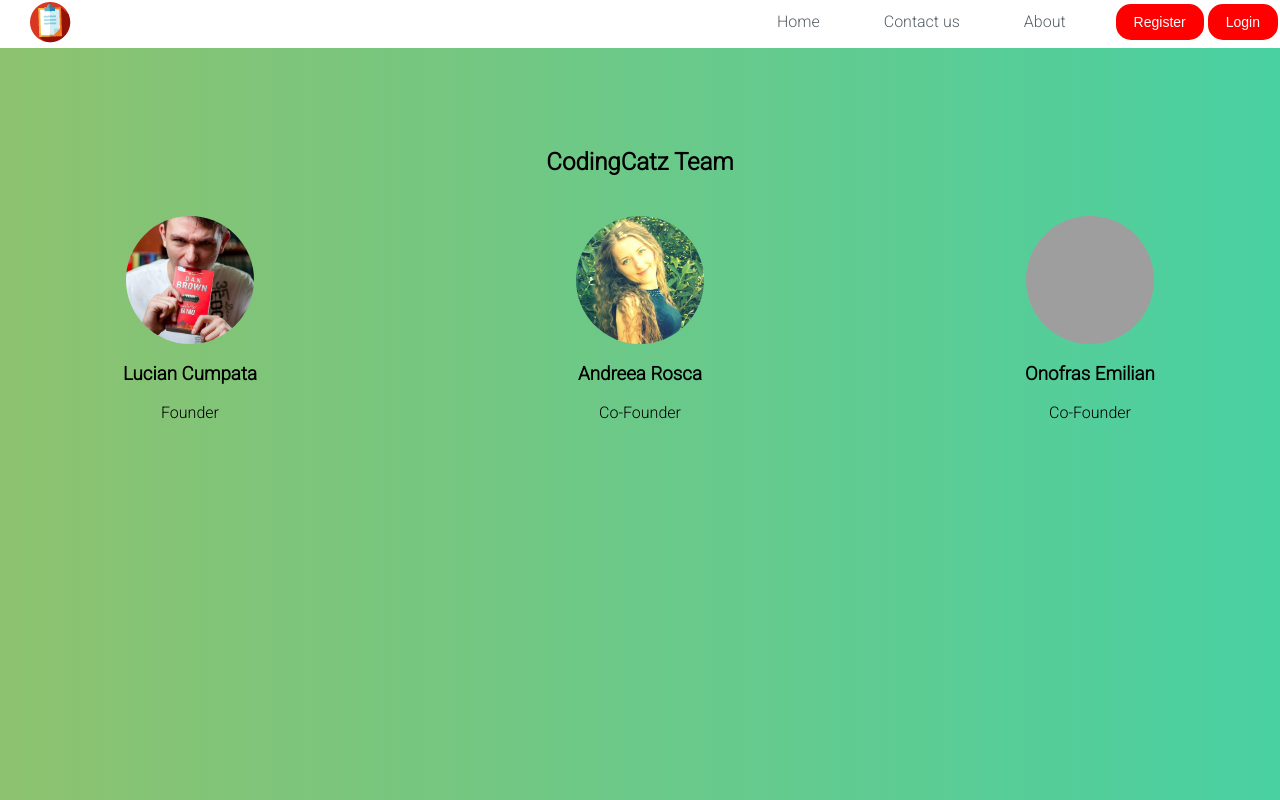
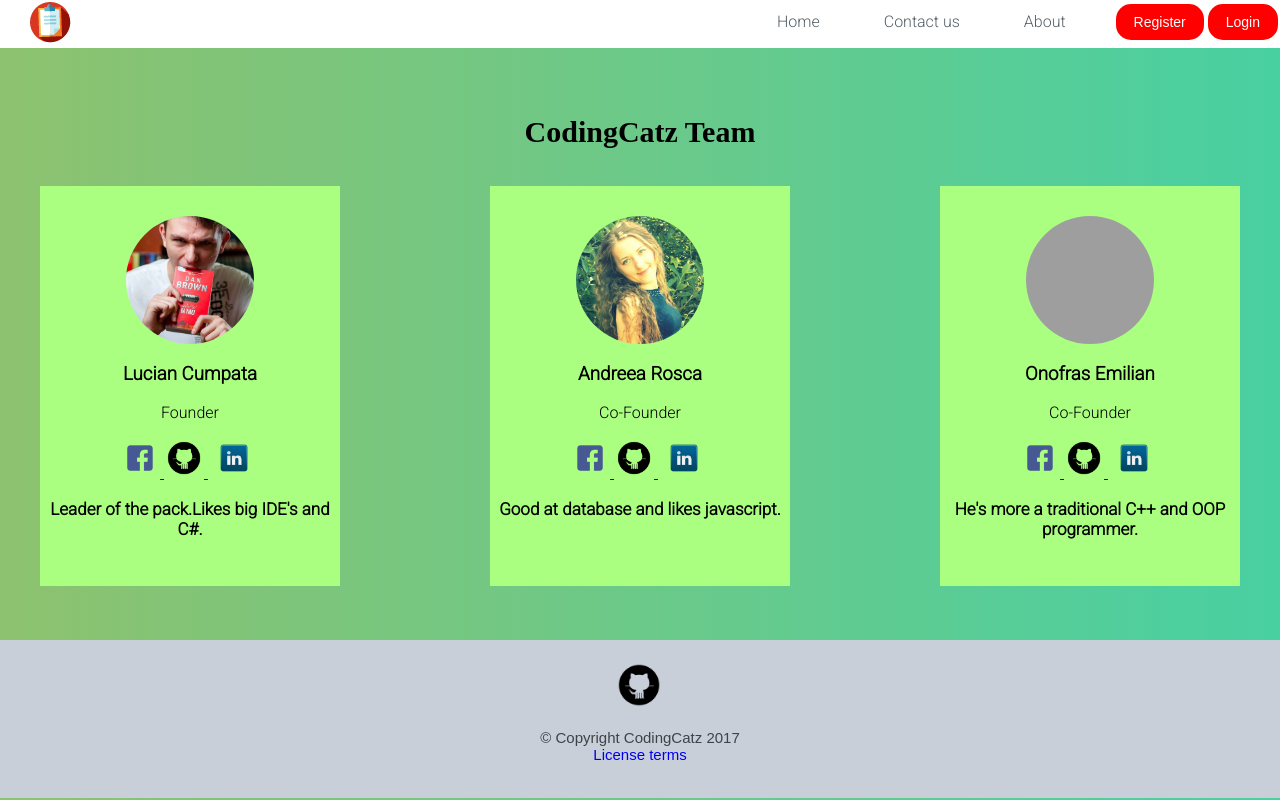
Before and after one commit to LucianCumpata/TW-Project, a website: page public/about.html in a window 1280 px wide. Drawn offline with Linux system fonts and the light colour scheme; grey boxes are pictures that could not be loaded.

Commit message:
updated about.html

```diff
--- a/public/about.html
+++ b/public/about.html
@@ -28,29 +28,61 @@
 
 <section id="about-section">
     <div class="container">
-
         <div id="about_left">
-            <img src="images/team/profile-luci.jpg" alt="HTML5 Icon"
-                 style="width:128px;height:128px;border-radius: 50%;display: block; margin: auto; margin-top: 10%">
+           <div class="container2">
+            <img class="style_image" src="images/team/profile-luci.jpg" alt="HTML5 Icon">
             <h3>Lucian Cumpata</h3>
             <p>Founder</p>
+            <a href="https://www.facebook.com/lucian.cumpata?fref=ts">
+            <img class="footer-icon4" src="images/facebook-icon-preview-1.png">
+            </a>
+            <a href="https://github.com/LucianCumpata/TW-Project">
+            <img class="footer-icon3" src="images/github-icon.png" >
+            </a>
+            <img class="footer-icon5" src="images/linkedin.png">
+            <p class="about_txt">Leader of the pack.Likes big IDE's and C#.</p>
+         </div>
         </div>
 
         <div id="about_middle">
-            <img src="images/team/profile-andreea.jpg" alt="HTML5 Icon"
-                 style="width:128px;height:128px;border-radius: 50%;display: block; margin: auto; margin-top: 10%">
+           <div class="container2">
+            <img class="style_image" src="images/team/profile-andreea.jpg" alt="HTML5 Icon">
             <h3>Andreea Rosca</h3>
             <p>Co-Founder</p>
+            <a href="https:/www.facebook.com/rosca.andreea.58">
+            <img class="footer-icon4" src="images/facebook-icon-preview-1.png">
+            </a>
+            <a href="https://github.com/LucianCumpata/TW-Project">
+            <img class="footer-icon3" src="images/github-icon.png" >
+            </a>
+            <img class="footer-icon5" src="images/linkedin.png">
+            <p class="about_txt">Good at database and likes javascript.</p>
+        </div>
         </div>
         <div id="about_right">
-            <img src="images/team/profile-emi.png" alt="HTML5 Icon"
-                 style="width:128px;height:128px;border-radius: 50%;display: block; margin: auto; margin-top: 10%">
+           <div class="container2">
+            <img class="style_image" src="images/team/profile-emi.png" alt="HTML5 Icon">
             <h3>Onofras Emilian</h3>
             <p>Co-Founder </p>
-
-        </div>
+            <a href="https://www.facebook.com/Emy.Hello?fref=ts">
+            <img class="footer-icon4" src="images/facebook-icon-preview-1.png">
+            </a>
+            <a href="https://github.com/LucianCumpata/TW-Project">
+            <img class="footer-icon3" src="images/github-icon.png" >
+            </a>
+            <img class="footer-icon5" src="images/linkedin.png">
+            <p class="about_txt">He's more a traditional C++ and OOP programmer.</p>
+           </div>
+           </div>
     </div>
 
 </section>
 </body>
+<footer id="footer">
+    <a href="https://github.com/LucianCumpata/TW-Project">
+        <img id="footer-icon2" src="images/github-icon.png" >
+    </a>
+    <p class="copyright"> © Copyright CodingCatz 2017 <br><a href="license.html">License terms</a>
+    </p>
+</footer>
 </html>
--- a/public/css/style-sheet.css
+++ b/public/css/style-sheet.css
@@ -962,13 +962,15 @@ h1_form{
 /* About page */
 #about-title{
     width: 80%;
-    height: 10px;
+    height: 20px;
     background-color: transparent;
     position: absolute;
     overflow: hidden;
     padding: 5%;
-    margin-top: 0%;
+    margin-top: -3%;
     margin-left: 0%;
+    font-family:"Times New Roman", Georgia,SANS-SERIF;
+    font-size:20px;
 
 }
 
@@ -1027,3 +1029,45 @@ h1_form{
     margin-left: 150%;
 
 }
+.style_image{
+    width:128px;
+    height:128px;
+    border-radius: 50%;
+    display: block;
+     margin: auto;
+     margin-top: 10%;
+}
+.footer-icon3{
+    width:40px;
+    height:40px;
+    margin-left:0%;
+}
+
+.footer-icon4{
+    width:40px;
+    height:40px;
+    margin-left:-2%;
+}
+.footer-icon5{
+    width:40px;
+    height:40px;
+    margin-left:2%;
+}
+.container2 {
+    position:absolute;
+    z-index: 1;
+    width:300px;
+    height:500px;
+    background-color:#aaff80;
+    -webkit-animation: mymove 5s infinite;
+    animation: mymove 5s infinite;
+
+}
+@-webkit-keyframes mymove {
+    from {background-color:#aaff80;}
+    to {background-color:#99ccff;}
+}
+.about_txt{
+         font-size:17px;
+        font-weight: bold;
+}
```
Also changed, not shown: public/images/linkedin.png (added).
